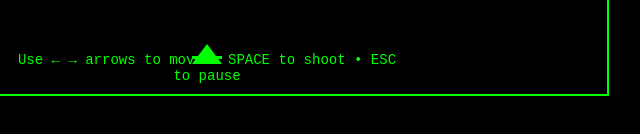
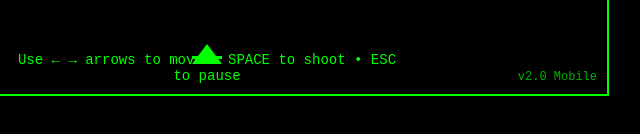
Before and after one commit to hslhuang123/space-invaders, a plain HTML site: page space_invaders.html in a window 1280 px wide. Shown: the part 606-740 px from the top of the page, 433-1073 px from the left. Drawn offline with Linux system fonts and the light colour scheme.

Commit message:
Add version label

```diff
--- a/space_invaders.html
+++ b/space_invaders.html
@@ -127,6 +127,16 @@
             font-size: 12px;
         }
 
+        #versionLabel {
+            position: absolute;
+            bottom: 10px;
+            right: 10px;
+            color: #00FF00;
+            font-size: 12px;
+            opacity: 0.7;
+            z-index: 10;
+        }
+
         @media (max-width: 768px) {
             #mobileControls {
                 display: block;
@@ -134,6 +144,10 @@
 
             #instructions {
                 display: none;
+            }
+
+            #versionLabel {
+                bottom: 130px;
             }
 
             #gameContainer {
@@ -191,6 +205,8 @@
         </div>
 
         <div id="pauseBtn" class="control-btn">⏸</div>
+
+        <div id="versionLabel">v2.0 Mobile</div>
     </div>
 
     <script>
```
